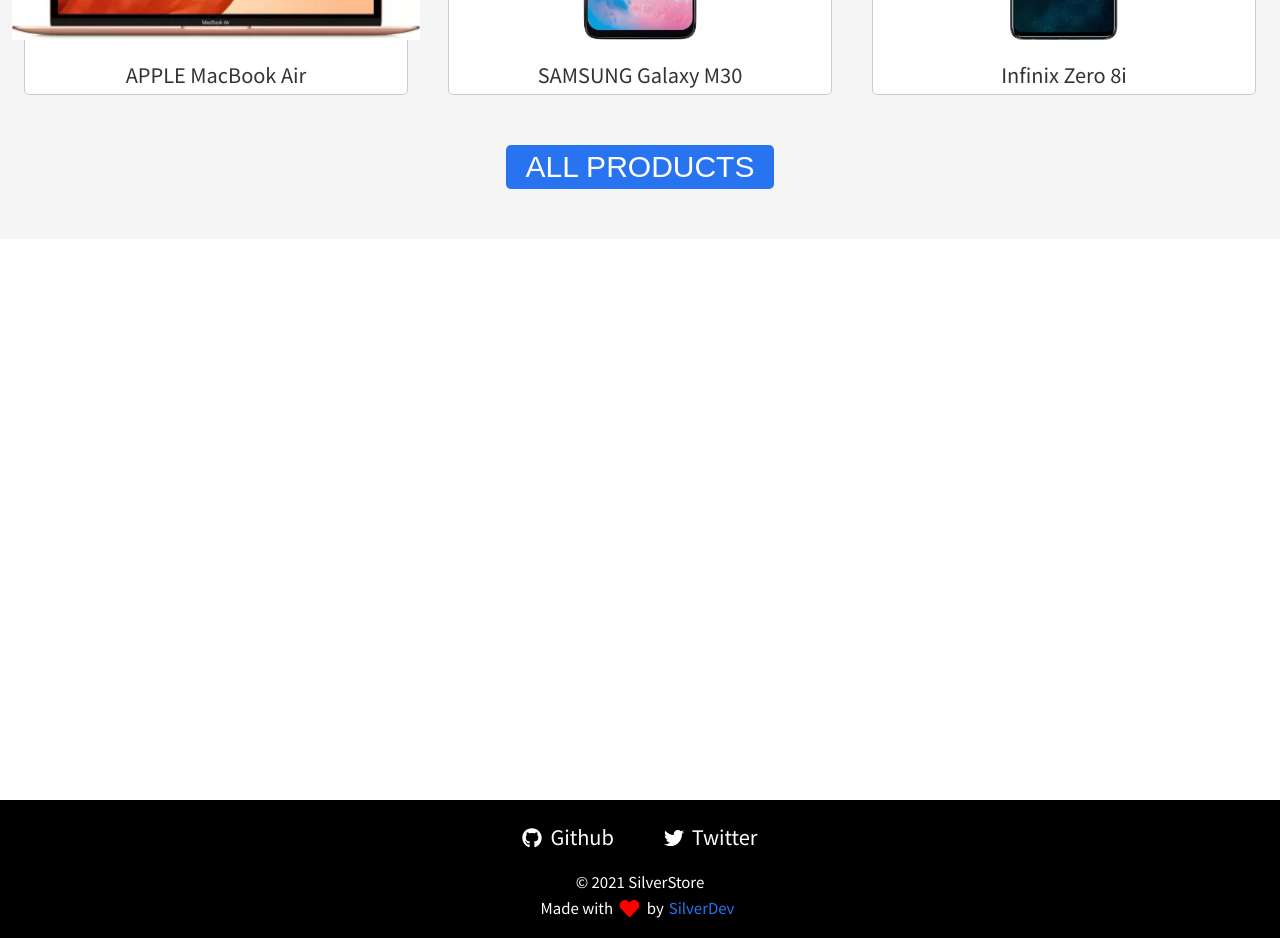
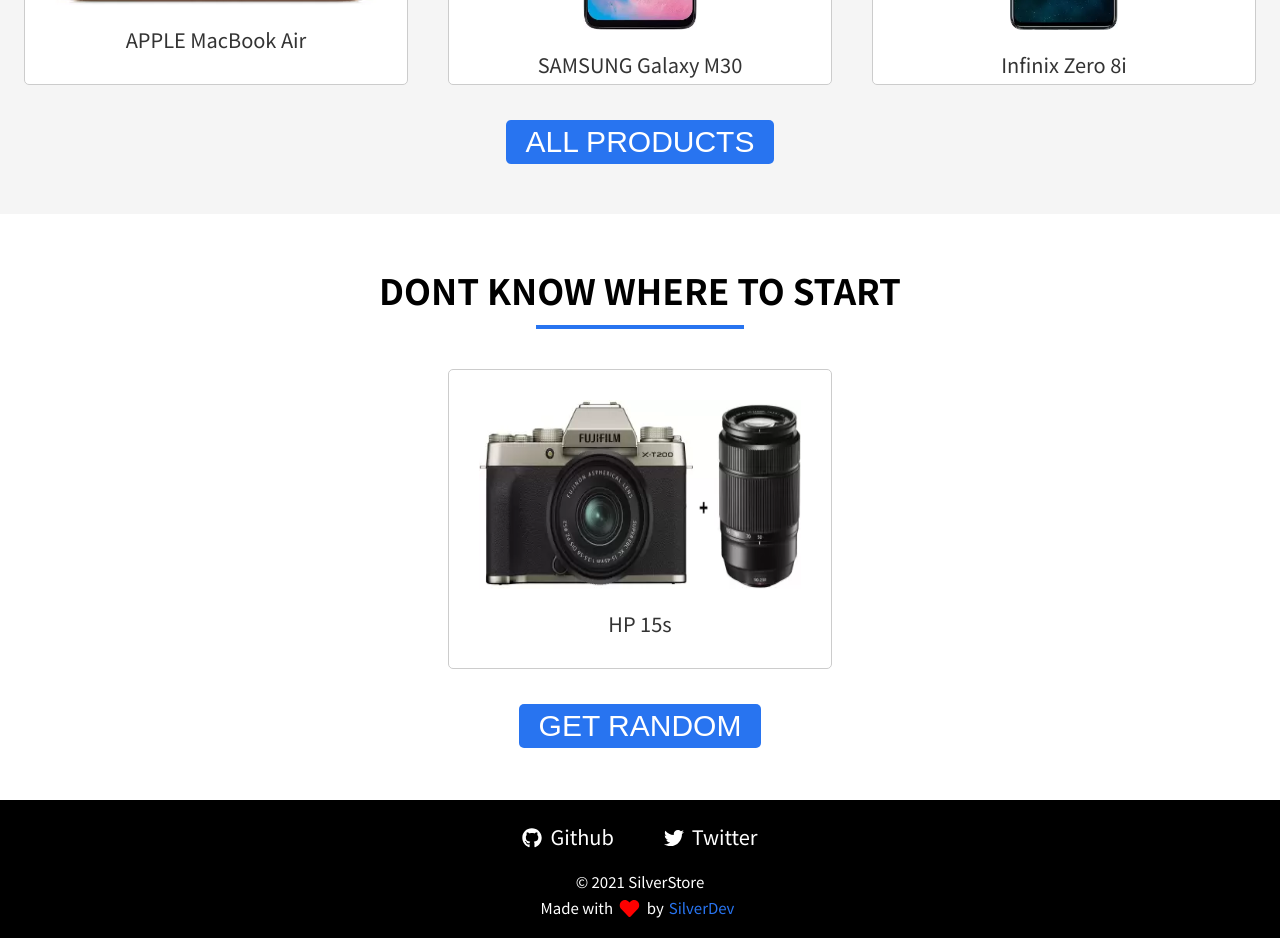
Before and after one commit to Joker-Bat/silverstore, a React (Create React App) app: page / in a window 1280 px wide. Shown: the part 800-1738 px from the top of the page. Built offline with nearby package versions, Linux system fonts and the light colour scheme.

Commit message:
Added random product page template without functioality

```diff
--- a/src/components/Homepage/FeaturedProducts/FeaturedProducts.js
+++ b/src/components/Homepage/FeaturedProducts/FeaturedProducts.js
@@ -8,7 +8,7 @@
 
 // Components
 import Title from "../../UI/Title/Title";
-import Product from "./Product/Product";
+import Product from "../../UI/Product/Product";
 import Button from "../../UI/Button/Button";
 
 const FeaturedProducts = () => {
--- a/src/components/Homepage/FeaturedProducts/FeaturedProducts.module.scss
+++ b/src/components/Homepage/FeaturedProducts/FeaturedProducts.module.scss
@@ -17,6 +17,5 @@
     flex-wrap: wrap;
     align-items: center;
     justify-content: center;
-    padding: 3rem 0;
   }
 }
--- /dev/null
+++ b/src/components/Homepage/RandomProduct/RandomProduct.js
@@ -0,0 +1,24 @@
+import React from "react";
+
+// Data
+import data from "../../../data/data";
+
+// Style
+import classes from "./RandomProduct.module.scss";
+
+// Components
+import Title from "../../UI/Title/Title";
+import Product from "../../UI/Product/Product";
+import Button from "../../UI/Button/Button";
+
+const RandomProduct = () => {
+  return (
+    <section className={classes.RandomProduct}>
+      <Title name={"dont know where to start"} />
+      <Product image={data[19].images[0]} name={data[0].name} />
+      <Button name={"get random"} large uppercase />
+    </section>
+  );
+};
+
+export default RandomProduct;
--- /dev/null
+++ b/src/components/Homepage/RandomProduct/RandomProduct.module.scss
@@ -0,0 +1,7 @@
+.RandomProduct {
+  position: relative;
+  padding: 5rem 0;
+  display: flex;
+  flex-direction: column;
+  align-items: center;
+}
--- a/src/components/UI/Button/Button.module.scss
+++ b/src/components/UI/Button/Button.module.scss
@@ -5,6 +5,7 @@
   border: none;
   background-color: var(--main);
   color: var(--white);
+  margin-top: 1.5rem;
   cursor: pointer;
   transition: transform 0.2s ease, filter 0.2s ease-in;
 
--- a/src/components/Homepage/FeaturedProducts/Product/Product.module.scss
+++ b/src/components/UI/Product/Product.module.scss
@@ -1,5 +1,5 @@
-@import "../../../../styles/Variables.scss";
-@import "../../../../styles/ResponsiveSheet.scss";
+@import "../../../styles/Variables.scss";
+@import "../../../styles/ResponsiveSheet.scss";
 
 .Product {
   height: 300px;
@@ -32,6 +32,7 @@
   }
 
   img {
+    max-width: 100%;
     height: 100%;
     margin-bottom: 2rem;
   }
--- a/src/components/UI/Title/Title.module.scss
+++ b/src/components/UI/Title/Title.module.scss
@@ -1,13 +1,22 @@
+@import "../../../styles/Variables.scss";
+@import "../../../styles/ResponsiveSheet.scss";
+
 .Title {
   display: flex;
   flex-direction: column;
   align-items: center;
+  margin-bottom: 2rem;
 
   h1 {
     font-size: 3.5rem;
     margin-bottom: 1rem;
     color: var(--primary);
     text-transform: uppercase;
+    text-align: center;
+
+    @include respond($TABLET) {
+      font-size: 3rem;
+    }
   }
 
   .Underline {
--- a/src/containers/Homepage/Homepage.js
+++ b/src/containers/Homepage/Homepage.js
@@ -4,10 +4,9 @@
 // import data from "../../data/data";
 
 // Components
-// import CarouselSet from "../../components/Homepage/Carousel/Carousel";
+import Header from "../../components/Homepage/Header/Header";
 import FeaturedProducts from "../../components/Homepage/FeaturedProducts/FeaturedProducts";
-
-import Header from "../../components/Homepage/Header/Header";
+import RandomProduct from "../../components/Homepage/RandomProduct/RandomProduct";
 
 export class Homepage extends Component {
   // componentDidMount() {
@@ -16,10 +15,11 @@
 
   render() {
     return (
-      <div>
+      <>
         <Header />
         <FeaturedProducts />
-      </div>
+        <RandomProduct />
+      </>
     );
   }
 }
--- a/src/index.scss
+++ b/src/index.scss
@@ -17,7 +17,7 @@
 [data-theme="dark"] {
   --primary: #f7f7f7;
   --secondary: #0a0a0a;
-  --bgSwitcher: #111;
+  --bgSwitcher: #181818;
 }
 
 * {
```
Also changed, not shown: src/components/UI/Product/Product.js (renamed from src/components/Homepage/FeaturedProducts/Product/Product.js).
